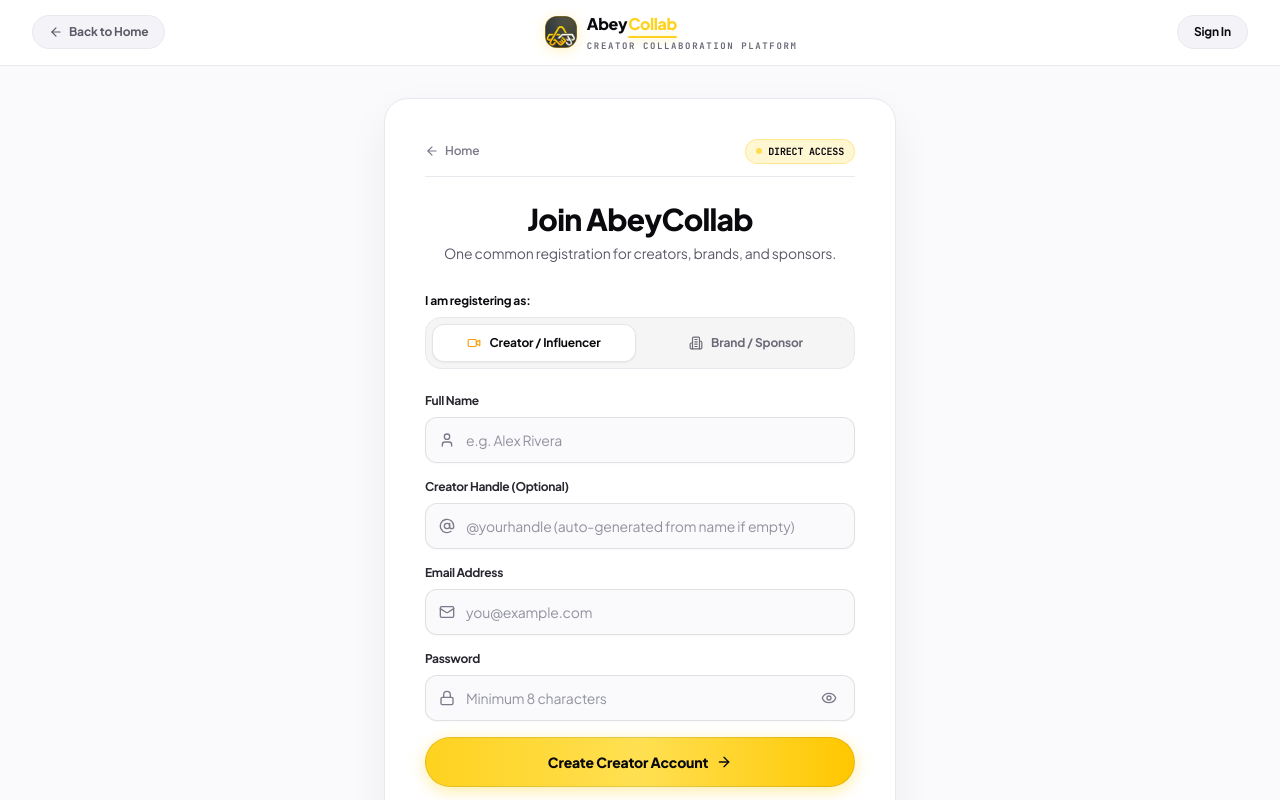
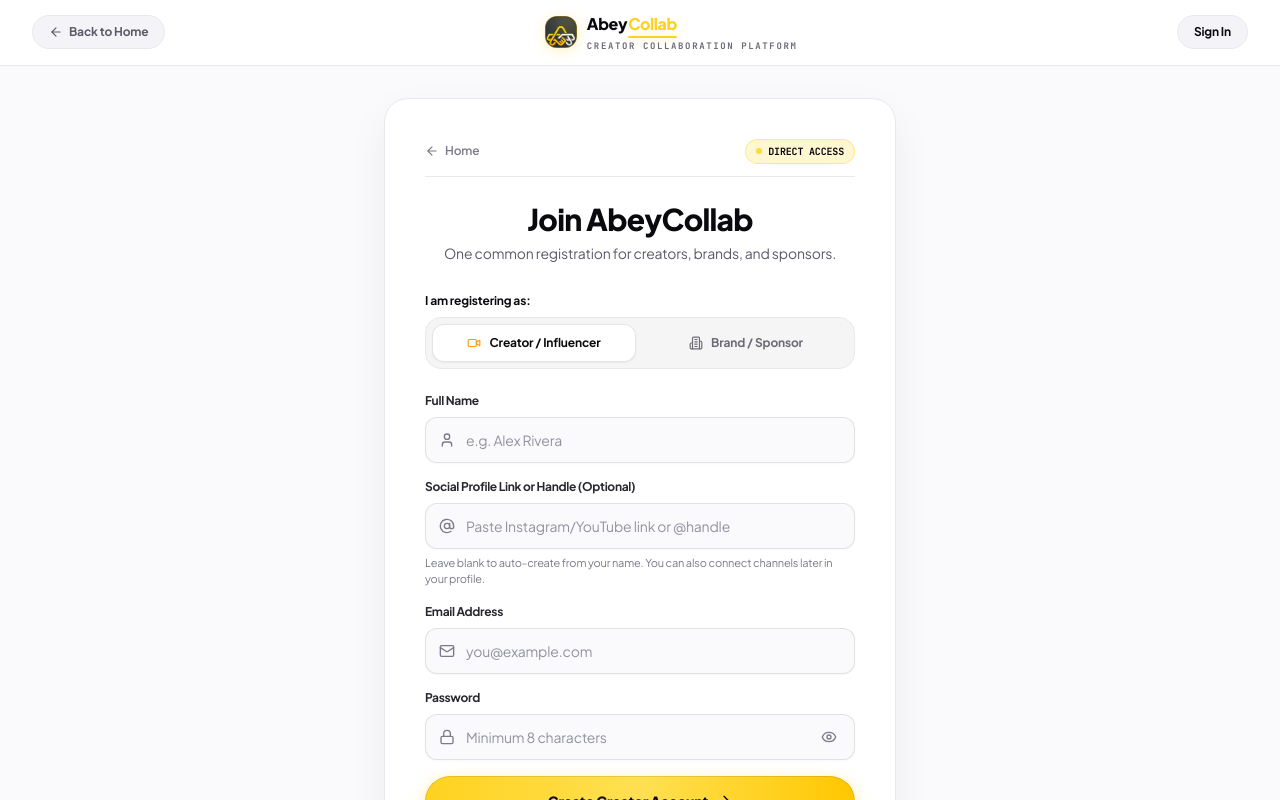
Before and after one commit to kevinbhutwala/collably, a Next.js app: page /register in a window 1280 px wide. Shown: the top 800 px of the page. Built offline with nearby package versions, Linux system fonts and the light colour scheme.

Commit message:
feat(auth): enable smart social profile link pasting and auto-detection on registration

```diff
--- a/src/app/(auth)/register/page.tsx
+++ b/src/app/(auth)/register/page.tsx
@@ -20,6 +20,7 @@
   EyeOff,
   AlertCircle,
   AtSign,
+  Sparkles,
 } from "lucide-react";
 
 const EMAIL_RE = /^[^\s@]+@[^\s@]+\.[^\s@]+$/;
@@ -36,6 +37,33 @@
 
 function pwdScore(pw: string): number {
   return Object.values(checkPassword(pw)).filter(Boolean).length;
+}
+
+function parseSocialLinkOrHandle(input: string): { handle: string; cleanHandle: string; platform?: string } {
+  const trimmed = input.trim();
+  if (!trimmed) return { handle: "", cleanHandle: "" };
+
+  // Match Instagram URL
+  const igMatch = trimmed.match(/(?:instagram\.com\/)([a-zA-Z0-9._]+)/i);
+  if (igMatch && igMatch[1]) {
+    return { handle: `@${igMatch[1]}`, cleanHandle: igMatch[1], platform: "Instagram" };
+  }
+
+  // Match YouTube URL
+  const ytMatch = trimmed.match(/(?:youtube\.com\/(?:@|c\/|user\/)?)([a-zA-Z0-9._-]+)/i);
+  if (ytMatch && ytMatch[1]) {
+    return { handle: `@${ytMatch[1]}`, cleanHandle: ytMatch[1], platform: "YouTube" };
+  }
+
+  // Match TikTok URL
+  const ttMatch = trimmed.match(/(?:tiktok\.com\/@?)([a-zA-Z0-9._]+)/i);
+  if (ttMatch && ttMatch[1]) {
+    return { handle: `@${ttMatch[1]}`, cleanHandle: ttMatch[1], platform: "TikTok" };
+  }
+
+  // Clean raw handle
+  const clean = trimmed.replace(/^@/, "");
+  return { handle: `@${clean}`, cleanHandle: clean };
 }
 
 function RegisterContent() {
@@ -57,7 +85,7 @@
   }, [searchParams]);
 
   const [fullName, setFullName] = useState("");
-  const [handle, setHandle] = useState("");
+  const [handleInput, setHandleInput] = useState("");
   const [companyName, setCompanyName] = useState("");
   const [email, setEmail] = useState("");
   const [password, setPassword] = useState("");
@@ -67,6 +95,8 @@
   const [errorMessage, setErrorMessage] = useState("");
   const [errors, setErrors] = useState<Record<string, string>>({});
   const [touched, setTouched] = useState<Record<string, boolean>>({});
+
+  const detectedSocial = role === "creator" && handleInput.trim() ? parseSocialLinkOrHandle(handleInput) : null;
 
   const pwStrength = pwdScore(password);
   const strengthLabel = ["", "Weak", "Fair", "Good", "Strong"][pwStrength] ?? "";
@@ -82,10 +112,10 @@
       errs.fullName = "Name must be at least 2 characters";
     }
 
-    if (role === "creator" && handle.trim()) {
-      const cleanHandle = handle.trim().replace(/^@/, "");
-      if (!HANDLE_RE.test(cleanHandle)) {
-        errs.handle = "Letters, numbers, dots, underscores, and hyphens only";
+    if (role === "creator" && handleInput.trim()) {
+      const parsed = parseSocialLinkOrHandle(handleInput);
+      if (!HANDLE_RE.test(parsed.cleanHandle)) {
+        errs.handle = "Valid social profile link or handle required (letters, numbers, dots)";
       }
     }
 
@@ -128,8 +158,9 @@
     setIsLoading(true);
 
     try {
+      const parsed = parseSocialLinkOrHandle(handleInput);
       const cleanHandle =
-        handle.trim().replace(/^@/, "") ||
+        parsed.cleanHandle ||
         fullName.trim().toLowerCase().replace(/[^a-z0-9]/g, "");
       const finalCompanyName = companyName.trim() || fullName.trim();
 
@@ -263,20 +294,32 @@
 
         {/* Optional Role Specific Field */}
         {role === "creator" ? (
-          <div>
+          <div className="space-y-1.5">
             <Input
-              label="Creator Handle (Optional)"
+              label="Social Profile Link or Handle (Optional)"
               type="text"
-              placeholder="@yourhandle (auto-generated from name if empty)"
-              value={handle}
+              placeholder="Paste Instagram/YouTube link or @handle"
+              value={handleInput}
               onChange={(e) => {
-                setHandle(e.target.value);
+                setHandleInput(e.target.value);
                 if (errors.handle) setErrors((prev) => ({ ...prev, handle: "" }));
               }}
               onBlur={() => handleBlur("handle")}
               error={touched.handle ? errors.handle : undefined}
               icon={<AtSign className="w-4 h-4 text-[#7A7A8A] dark:text-[#8E8EA4]" />}
             />
+            {detectedSocial && detectedSocial.cleanHandle && (
+              <div className="flex items-center gap-1.5 px-3 py-1.5 rounded-xl bg-amber-500/10 border border-amber-500/25 text-[11px] font-mono text-amber-700 dark:text-amber-300">
+                <Sparkles className="w-3.5 h-3.5 shrink-0" />
+                <span>
+                  {detectedSocial.platform ? `Detected ${detectedSocial.platform}: ` : "Auto-extracted: "}
+                  <strong>{detectedSocial.handle}</strong>
+                </span>
+              </div>
+            )}
+            <p className="text-[11px] text-[#7A7A8A] dark:text-[#8E8EA4] font-sans">
+              Leave blank to auto-create from your name. You can also connect channels later in your profile.
+            </p>
           </div>
         ) : (
           <div>
```
